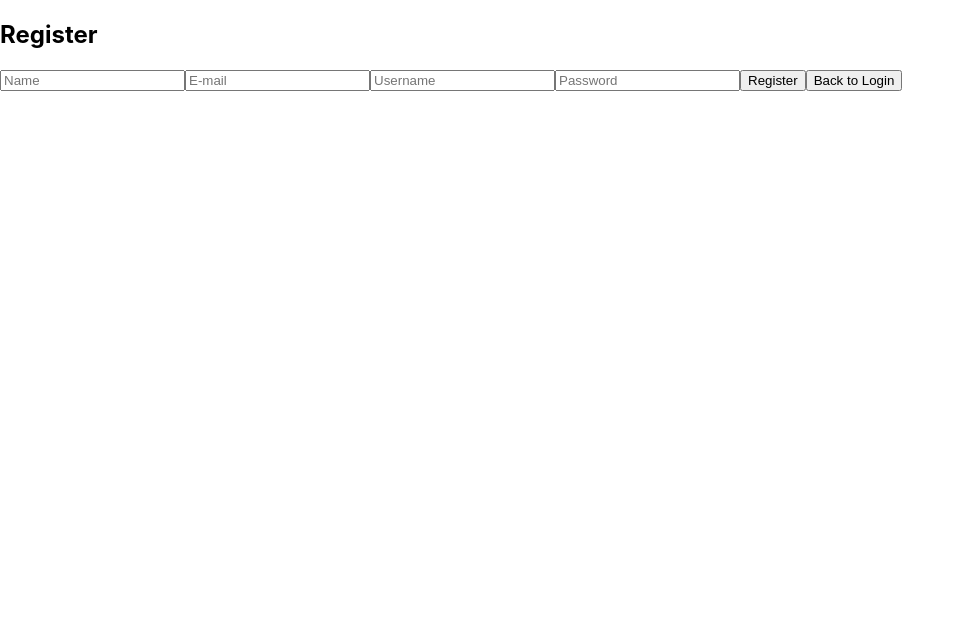
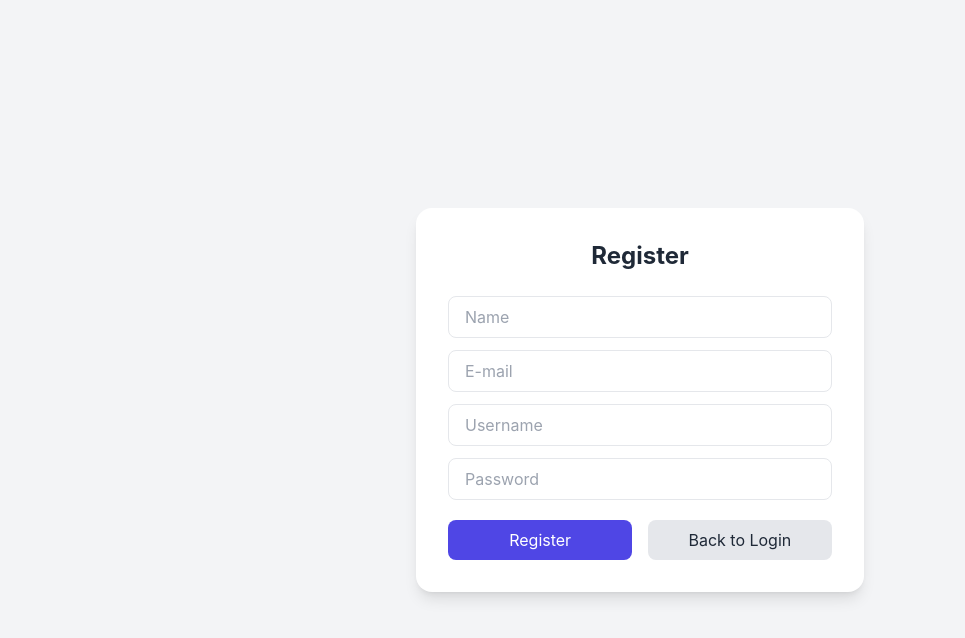
Before and after one commit to tharun-0525/NEW_CHAT_APP_FRONT, a React (Create React App) app: page /register in a window 1280 px wide. Shown: the top 638 px of the page, without its empty margins (0-965 px from the left). Built offline with nearby package versions, Linux system fonts and the light colour scheme; no server answers; the HTML template or start-up script is replaced by a standard one.

Commit message:
tailwind

```diff
--- a/package.json
+++ b/package.json
@@ -38,5 +38,10 @@
       "last 1 firefox version",
       "last 1 safari version"
     ]
+  },
+  "devDependencies": {
+    "autoprefixer": "^10.4.21",
+    "postcss": "^8.5.6",
+    "tailwindcss": "^3.4.17"
   }
 }
--- /dev/null
+++ b/postcss.config.js
@@ -0,0 +1,6 @@
+module.exports = {
+  plugins: {
+    tailwindcss: {},
+    autoprefixer: {},
+  },
+}
--- a/src/App.css
+++ b/src/App.css
@@ -1,3 +1,7 @@
+@tailwind base;
+@tailwind components;
+@tailwind utilities;
+
 .App {
   text-align: center;
 }
--- a/src/components/Chat.js
+++ b/src/components/Chat.js
@@ -47,6 +47,7 @@ export default function Chat() {
     setMessages(prev => {
       if (prev.some(m => m.id === msg.id)) return prev;
       const combined = [...prev, ...[msg]]; // add new msg
+      console.log(combined);
       return combined;
     });
     //console.log(msg);
--- a/src/components/Login.js
+++ b/src/components/Login.js
@@ -36,24 +36,42 @@ export default function Login() {
   };
 
   return (
-    <div>
-      <h2>Login</h2>
+    <div className="flex min-h-screen items-center justify-center bg-gradient-to-br from-purple-600 via-indigo-600 to-blue-600">
+      <div className="w-full max-w-md rounded-3xl bg-white p-10 shadow-2xl transform transition-transform hover:scale-105">
+        <h2 className="mb-8 text-4xl font-extrabold text-center text-gray-800 tracking-wide">
+          Welcome Back
+        </h2>
+
+        {error && <p className="mb-6 text-center text-red-600 font-semibold">{error}</p>}
+
         <input
+          className="mb-5 w-full rounded-2xl border border-gray-300 px-5 py-3 text-gray-800 placeholder-gray-400 font-medium focus:outline-none focus:ring-4 focus:ring-indigo-400 focus:border-indigo-500 transition"
           placeholder="Username"
           value={username}
-        onChange={(e) => setUsername(e.target.value)}
+          onChange={e => setUsername(e.target.value)}
         />
         <input
+          className="mb-8 w-full rounded-2xl border border-gray-300 px-5 py-3 text-gray-800 placeholder-gray-400 font-medium focus:outline-none focus:ring-4 focus:ring-indigo-400 focus:border-indigo-500 transition"
+          type="password"
           placeholder="Password"
-        type="password"
           value={password}
-        onChange={(e) => setPassword(e.target.value)}
+          onChange={e => setPassword(e.target.value)}
         />
-      <button onClick={handleLogin}>Login</button>
-      <button onClick={() => navigate("/register")} style={{ marginLeft: "10px" }}>
+
+        <button
+          onClick={handleLogin}
+          className="mb-4 w-full rounded-3xl bg-indigo-600 py-3 text-white font-bold shadow-lg hover:bg-indigo-700 hover:shadow-xl transition-all"
+        >
+          Login
+        </button>
+
+        <button
+          onClick={() => navigate('/register')}
+          className="w-full rounded-3xl bg-gray-200 py-3 text-gray-800 font-bold shadow hover:bg-gray-300 transition-all"
+        >
           Register
         </button>
-      {error && <p style={{ color: "red" }}>{error}</p>} {/* show error */}
+      </div>
     </div>
   );
 }
--- a/src/components/Register.js
+++ b/src/components/Register.js
@@ -30,16 +30,58 @@ export default function Register({ onLogin }) {
   };
 
   return (
-    <div>
-      <h2>Register</h2>
-      {error && <p style={{ color: 'red' }}>{error}</p>}
-      {success && <p style={{ color: 'green' }}>{success}</p>}
-      <input placeholder="Name" value={name} onChange={e => setName(e.target.value)} />
-      <input placeholder="E-mail" value={email} onChange={e => setEmail(e.target.value)} />
-      <input placeholder="Username" value={username} onChange={e => setUsername(e.target.value)} />
-      <input placeholder="Password" type="password" value={password} onChange={e => setPassword(e.target.value)} />
-      <button onClick={handleRegister}>Register</button>
-      <button onClick={() => navigate("/")}>Back to Login</button>
+<div className="flex min-h-screen items-center justify-center bg-gray-100">
+  <div className="w-full max-w-md bg-white rounded-2xl shadow-lg p-8">
+    <h2 className="text-2xl font-bold text-center text-gray-800 mb-6">Register</h2>
+
+    {error && <p className="text-red-500 text-center mb-2">{error}</p>}
+    {success && <p className="text-green-500 text-center mb-2">{success}</p>}
+
+    <input
+      placeholder="Name"
+      value={name}
+      onChange={(e) => setName(e.target.value)}
+      className="w-full mb-3 px-4 py-2 border rounded-lg focus:outline-none focus:ring-2 focus:ring-indigo-400"
+    />
+
+    <input
+      placeholder="E-mail"
+      value={email}
+      onChange={(e) => setEmail(e.target.value)}
+      className="w-full mb-3 px-4 py-2 border rounded-lg focus:outline-none focus:ring-2 focus:ring-indigo-400"
+    />
+
+    <input
+      placeholder="Username"
+      value={username}
+      onChange={(e) => setUsername(e.target.value)}
+      className="w-full mb-3 px-4 py-2 border rounded-lg focus:outline-none focus:ring-2 focus:ring-indigo-400"
+    />
+
+    <input
+      type="password"
+      placeholder="Password"
+      value={password}
+      onChange={(e) => setPassword(e.target.value)}
+      className="w-full mb-5 px-4 py-2 border rounded-lg focus:outline-none focus:ring-2 focus:ring-indigo-400"
+    />
+
+    <div className="flex justify-between">
+      <button
+        onClick={handleRegister}
+        className="w-[48%] bg-indigo-600 text-white py-2 rounded-lg hover:bg-indigo-700 transition"
+      >
+        Register
+      </button>
+      <button
+        onClick={() => navigate("/")}
+        className="w-[48%] bg-gray-200 text-gray-800 py-2 rounded-lg hover:bg-gray-300 transition"
+      >
+        Back to Login
+      </button>
     </div>
+  </div>
+</div>
+
   );
 }
--- a/src/index.css
+++ b/src/index.css
@@ -1,3 +1,7 @@
+@tailwind base;
+@tailwind components;
+@tailwind utilities;
+
 body {
   margin: 0;
   font-family: -apple-system, BlinkMacSystemFont, 'Segoe UI', 'Roboto', 'Oxygen',
--- /dev/null
+++ b/tailwind.config.js
@@ -0,0 +1,8 @@
+/** @type {import('tailwindcss').Config} */
+module.exports = {
+  content: ["./src/**/*.{js,jsx,ts,tsx}"],
+  theme: {
+    extend: {},
+  },
+  plugins: [],
+}
```
Also changed, not shown: 1 other file (tests, documents, lock files or other folders). Lines whose indentation alone changed are shown as unchanged.
